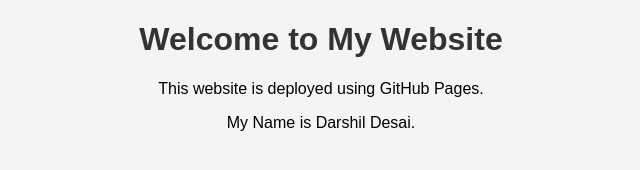
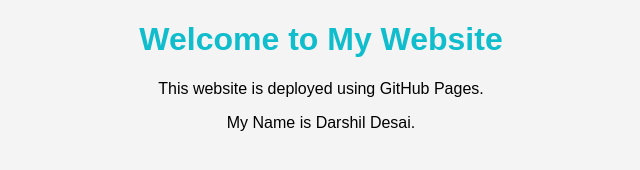
Before and after one commit to darshil1768/my-website, a plain HTML site: page index.html in a window 1280 px wide. Shown: the whole page, without its empty margins (319-959 px from the left). Drawn offline with Linux system fonts and the light colour scheme; files that its build step writes are made by us from their sources; files whose address does not match are found by name.

Commit message:
Update style.css

```diff
--- a/style.css
+++ b/style.css
@@ -5,5 +5,5 @@
 }
 
 h1 {
-    color: #333;
+    color: #0fbdcd;
 }
```
